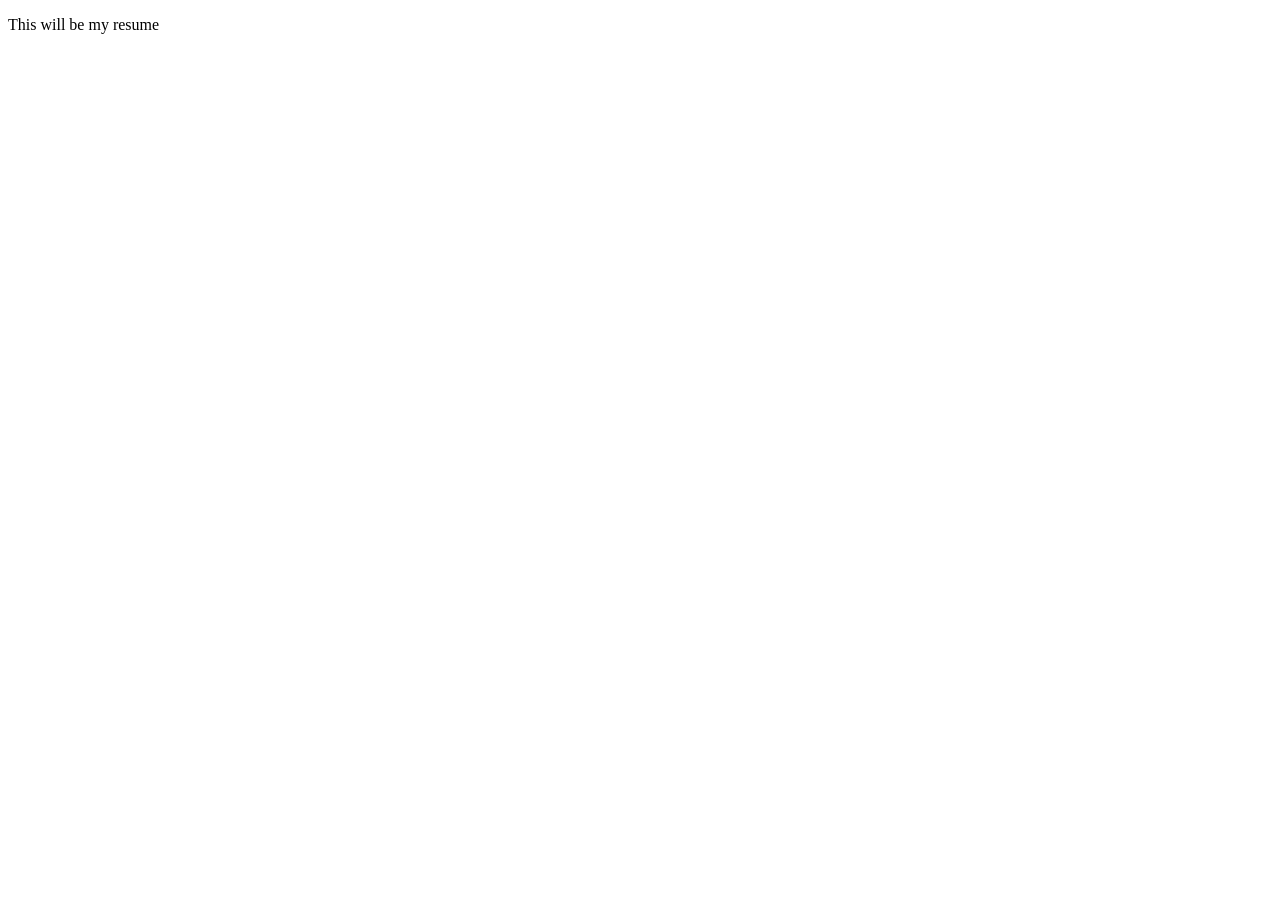
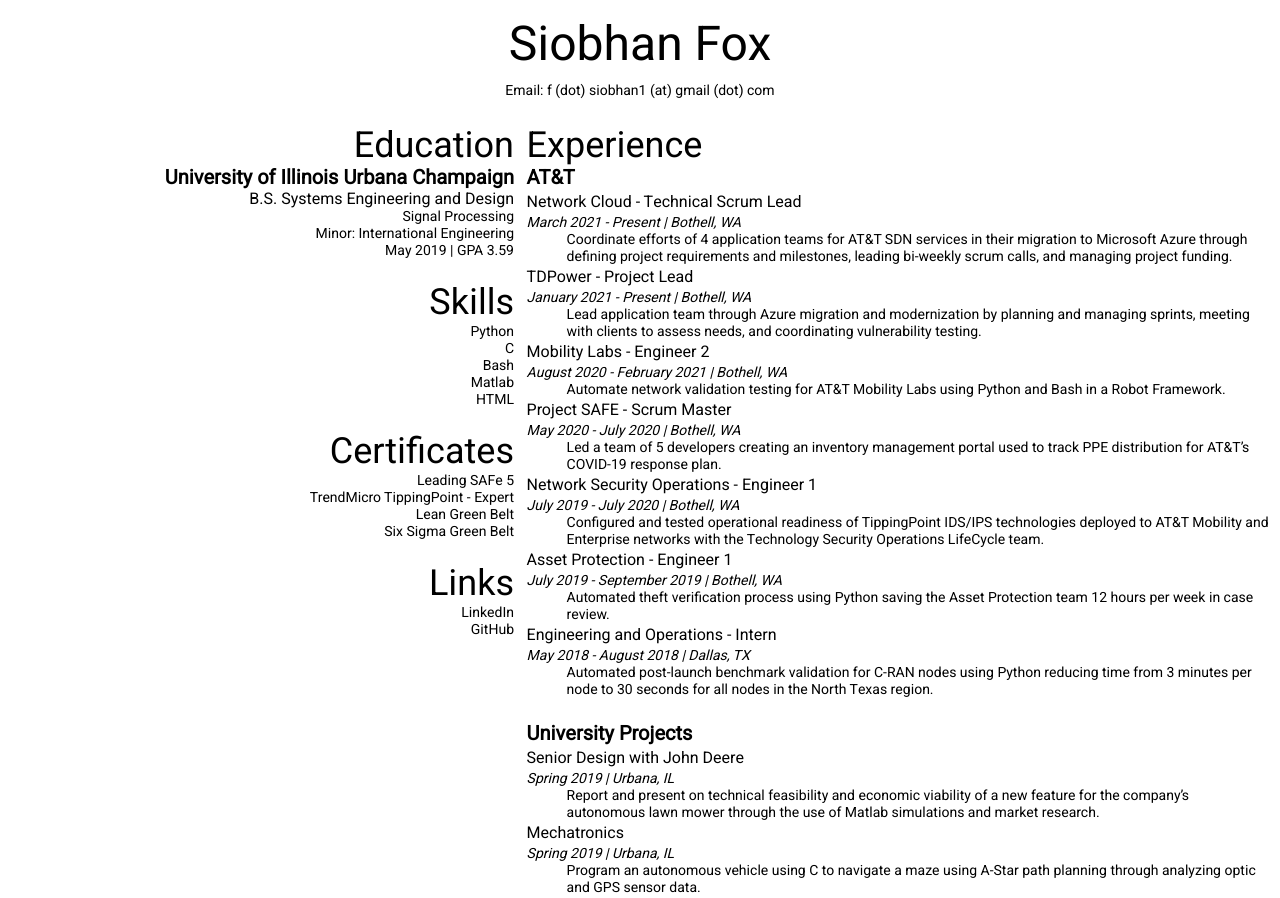
Before and after one commit to siobhanfox/siobhanfoxresume, a plain HTML site: page index.html in a window 1280 px wide. Before the commit the page ends 800 px from the top, so only its background shows below. Drawn offline with Linux system fonts and the light colour scheme.

Commit message:
Delete .js server to run, add all content, start formating

```diff
--- a/index.html
+++ b/index.html
@@ -1,11 +1,114 @@
 <!DOCTYPE html>
 <html>
+
 <head>
     <meta charset="utf-8">
+    <meta name="viewport" content="width=device-width, initial-scale=1">
     <title>Siobhan Fox</title>
-        <link rel="stylesheet" href="style.css">
+    <link href="style.css" rel="stylesheet" type="text/css">
+    <link href="https://fonts.googleapis.com/css2?family=Heebo&display=swap" rel="stylesheet" type="text/css">
 </head>
+
 <body>
-        <p>This will be my resume</p>
+    <div class="row">
+        <div id="name">
+            Siobhan Fox
+        </div>
+        <div id="email">
+            Email: f (dot) siobhan1 (at) gmail (dot) com
+        </div>
+    </div>
+    <div class="column left">
+        <div id="section_title">
+            Education
+        </div>
+        <div id="job">University of Illinois Urbana Champaign</div>
+        <div id="role">B.S. Systems Engineering and Design</div>
+        <div id="tasks">Signal Processing <br>
+            Minor: International Engineering <br>
+            May 2019 | GPA 3.59
+        </div>
+        <br>
+        <div id="section_title">
+            Skills
+        </div>
+        <div id="tasks">
+            Python <br>
+            C <br>
+            Bash <br>
+            Matlab <br>
+            HTML <br>
+        </div>
+        <br>
+        <div id="section_title">
+            Certificates
+        </div>
+        <div id="tasks">
+            Leading SAFe 5 <br>
+            TrendMicro TippingPoint - Expert <br>
+            Lean Green Belt <br>
+            Six Sigma Green Belt <br>
+        </div>
+        <br>
+        <div id="section_title">
+            Links
+        </div>
+        <div id="tasks">
+            LinkedIn <br>
+            GitHub<br>
+        </div>
+    </div>
+    <div class="column right">
+        <div id="section_title">
+            Experience
+        </div>
+        <div id="job"> AT&T</div>
+        <div id="Role">Network Cloud - Technical Scrum Lead</div>
+        <div id="time">March 2021 - Present | Bothell, WA</div>
+        <div id="tasks" style="margin-left: 40px">Coordinate efforts of 4 application teams for AT&T SDN services in
+            their migration to Microsoft Azure through defining
+            project requirements and milestones, leading bi-weekly scrum calls, and managing project funding.</div>
+        <div id="Role">TDPower - Project Lead</div>
+        <div id="time">January 2021 - Present | Bothell, WA</div>
+        <div id="tasks" style="margin-left: 40px">Lead application team through Azure migration and modernization by
+            planning and managing sprints, meeting with clients
+            to assess needs, and coordinating vulnerability testing.</div>
+        <div id="Role">Mobility Labs - Engineer 2</div>
+        <div id="time">August 2020 - February 2021 | Bothell, WA</div>
+        <div id="tasks" style="margin-left: 40px">Automate network validation testing for AT&T Mobility Labs using
+            Python and Bash in a Robot Framework.</div>
+        <div id="Role">Project SAFE - Scrum Master</div>
+        <div id="time">May 2020 - July 2020 | Bothell, WA</div>
+        <div id="tasks" style="margin-left: 40px">Led a team of 5 developers creating an inventory management portal
+            used to track PPE distribution for AT&T’s COVID-19
+            response plan.</div>
+        <div id="Role">Network Security Operations - Engineer 1</div>
+        <div id="time">July 2019 - July 2020 | Bothell, WA</div>
+        <div id="tasks" style="margin-left: 40px">Configured and tested operational readiness of TippingPoint IDS/IPS
+            technologies deployed to AT&T Mobility and
+            Enterprise networks with the Technology Security Operations LifeCycle team.</div>
+        <div id="Role">Asset Protection - Engineer 1</div>
+        <div id="time">July 2019 - September 2019 | Bothell, WA</div>
+        <div id="tasks" style="margin-left: 40px">Automated theft verification process using Python saving the Asset
+            Protection team 12 hours per week in case review.</div>
+        <div id="Role">Engineering and Operations - Intern</div>
+        <div id="time">May 2018 - August 2018 | Dallas, TX</div>
+        <div id="tasks" style="margin-left: 40px">Automated post-launch benchmark validation for C-RAN nodes using
+            Python reducing time from 3 minutes per node to 30
+            seconds for all nodes in the North Texas region.</div>
+        <br>
+        <div id="job">University Projects</div>
+        <div id="Role">Senior Design with John Deere</div>
+        <div id="time">Spring 2019 | Urbana, IL</div>
+        <div id="tasks" style="margin-left: 40px">Report and present on technical feasibility and economic viability of
+            a new feature for the company’s autonomous lawn
+            mower through the use of Matlab simulations and market research.</div>
+        <div id="Role">Mechatronics</div>
+        <div id="time">Spring 2019 | Urbana, IL</div>
+        <div id="tasks" style="margin-left: 40px">Program an autonomous vehicle using C to navigate a maze using A-Star
+            path planning through analyzing optic and GPS
+            sensor data.</div>
+    </div>
 </body>
+
 </html>
--- a/style.css
+++ b/style.css
@@ -0,0 +1,79 @@
+body{
+    font-family: "Heebo";
+    min-height: 100%;
+    padding: 10px;
+    margin: 0;
+}
+.row {
+    width: 100%;
+    height: 20%;
+    text-align: center;
+    padding-bottom: 2%;
+}
+.column {
+    float: left;
+    margin: auto;
+    height: 100%;
+}
+.left{
+    width: 40%;
+    text-align: right;
+}
+.right {
+    padding-left: 1%;
+    width: 59%;
+}
+
+#name{
+    font-family: Heebo;
+    font-style: normal;
+    font-weight: 500;
+    font-size: 48px;
+    line-height: 70px;
+
+    color: #000000;
+}
+#email{
+    font-family: Heebo;
+    font-style: normal;
+    font-weight: normal;
+    font-size: 14px;
+    line-height: 21px;
+
+    color: #000000;
+}
+#section_title{
+    font-family: Heebo;
+    font-style: normal;
+    font-weight: normal;
+    font-size: 36px;
+    line-height: 40px;
+}
+#job{
+    font-family: Heebo;
+    font-style: normal;
+    font-weight: bold;
+    font-size: 20px;
+    line-height: 24px;
+}
+#role{
+    font-family: Heebo;
+    font-style: normal;
+    font-weight: normal;
+    font-size: 16px;
+    line-height: 18px;
+}
+#tasks{
+    font-family: Heebo;
+    font-style: thin;
+    font-weight: thin;
+    font-size: 14px;
+    line-height: 17px;
+}
+#time{
+    font-family: Heebo;
+    font-style: italic;
+    font-weight: thin;
+    font-size: 14px;
+    line-height: 17px;
+}
```
Also changed, not shown: resume.js (deleted, +0 -15 lines). Lines whose indentation alone changed are shown as unchanged.
